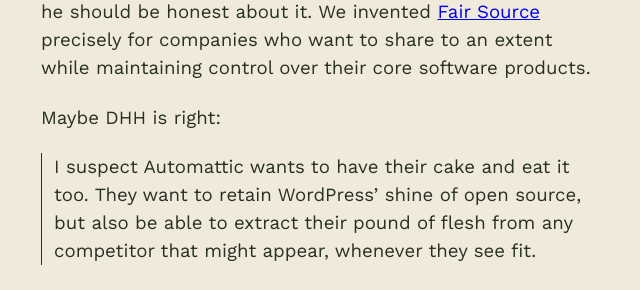
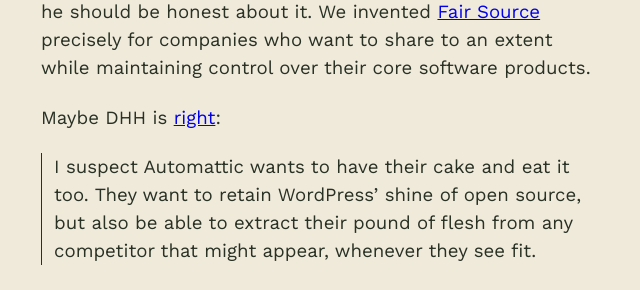
Before and after one commit to chadwhitacre/openpath, a Jekyll site: the page built from 2024/a-tale-of-two-leaders/index.md, in a window 1280 px wide and 900 px high, scrolled down 5408 px. Shown: the part 153-443 px from the top of the window, without its empty margins (319-959 px from the left). Built offline with Jekyll 4.4.1, drawn with Linux system fonts in a browser that asks for light colours; some web fonts are replaced; comment, search, counter and statistics services are not loaded; some of the changed lines change nothing that is shown.

Commit message:
Link for DHH

```diff
--- a/2024/a-tale-of-two-leaders/index.md
+++ b/2024/a-tale-of-two-leaders/index.md
@@ -178,7 +178,7 @@
 Source](https://fair.io/) precisely for companies who want to share to an
 extent while maintaining control over their core software products.
 
-Maybe DHH is right:
+Maybe DHH is [right](https://world.hey.com/dhh/automattic-is-doing-open-source-dirty-b95cf128):
 
 > I suspect Automattic wants to have their cake and eat it too. They want to
 > retain WordPress' shine of open source, but also be able to extract their
```
